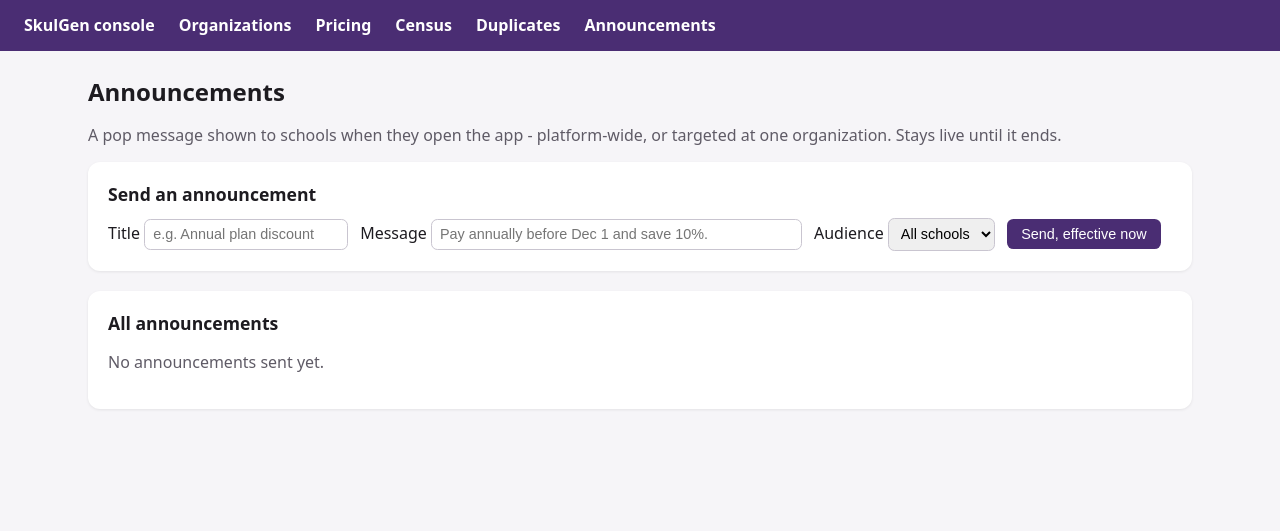
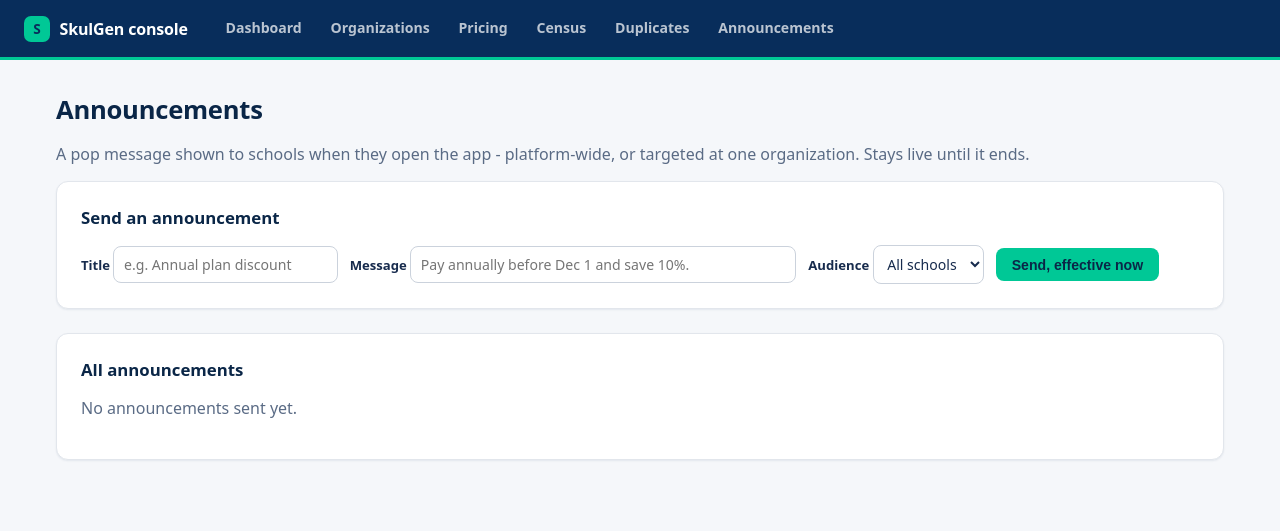
Before and after one commit to Bkzazzau1/schoolOS_backend, a Django app: template apps/console/templates/console/announcements.html in a window 1280 px wide. Shown: the top 531 px of the page. Run offline with Django 5.2, Linux system fonts and the light colour scheme; the template is opened without the code that fills it, so the values that code supplies are empty.

Commit message:
Give the platform console real SkulGen branding and a console.skulgen.com nginx block
Replaces the console's placeholder purple theme with the actual brand
palette (navy/teal), adds a real status-severity scale (serious vs
critical) with non-color-alone pills, a current-page nav indicator and
a sign-out link. Adds the nginx server block and docs for
console.skulgen.com, proxying to the same backend as admin.skulgen.com.

Co-Authored-By: Claude Sonnet 5 <noreply@anthropic.com>

```diff
--- a/apps/console/templates/console/base.html
+++ b/apps/console/templates/console/base.html
@@ -1,4 +1,4 @@
-<!doctype html>
+{% load console_extras %}<!doctype html>
 <html lang="en">
 <head>
   <meta charset="utf-8">
@@ -7,66 +7,225 @@
   <meta name="robots" content="noindex">
   <title>{% block title %}SkulGen console{% endblock %}</title>
   <style>
-    :root { --ink: #1d1b20; --muted: #5f5b66; --line: #e3e0e8; --brand: #4a2d73; --bg: #f6f5f8; }
+    :root {
+      --navy: #082D5B;
+      --navy-ink: #0A2647;
+      --teal: #00C896;
+      --teal-strong: #00A87C;
+      --blue: #3B82F6;
+      --ink: #172B4D;
+      --muted: #5A6B85;
+      --line: #E2E6EC;
+      --bg: #F5F7FA;
+      --surface: #FFFFFF;
+      --ring: rgba(8, 45, 91, 0.08);
+      --good: #0ca30c;
+      --good-bg: #E3F7E3;
+      --warn: #B6790A;
+      --warn-bg: #FDF1D9;
+      --serious: #C24A1F;
+      --serious-bg: #FBE6DC;
+      --critical: #D03B3B;
+      --critical-bg: #FBE3E3;
+      --info: #2456A6;
+      --info-bg: #E5EEFB;
+    }
     * { box-sizing: border-box; }
-    body { font-family: system-ui, sans-serif; background: var(--bg); color: var(--ink); margin: 0; }
-    header { background: var(--brand); color: #fff; padding: .9rem 1.5rem; display: flex; align-items: center; gap: 1.5rem; }
-    header a { color: #fff; text-decoration: none; font-weight: 600; }
+    body {
+      font-family: system-ui, -apple-system, "Segoe UI", sans-serif;
+      background: var(--bg);
+      color: var(--ink);
+      margin: 0;
+      -webkit-font-smoothing: antialiased;
+    }
+    a { color: var(--teal-strong); }
+
+    header {
+      background: var(--navy);
+      color: #fff;
+      padding: 0 1.5rem;
+      display: flex;
+      align-items: center;
+      gap: .25rem;
+      height: 60px;
+      border-bottom: 3px solid var(--teal);
+    }
+    header .brand {
+      display: flex;
+      align-items: center;
+      gap: .6rem;
+      color: #fff;
+      text-decoration: none;
+      font-weight: 700;
+      letter-spacing: -.01em;
+      margin-right: 1.25rem;
+    }
+    header .brand .mark {
+      width: 26px;
+      height: 26px;
+      border-radius: 7px;
+      background: var(--teal);
+      color: var(--navy);
+      display: flex;
+      align-items: center;
+      justify-content: center;
+      font-weight: 800;
+      font-size: .85rem;
+    }
+    nav.main-nav { display: flex; align-items: stretch; height: 100%; gap: .1rem; }
+    nav.main-nav a {
+      color: rgba(255,255,255,.72);
+      text-decoration: none;
+      font-weight: 600;
+      font-size: .88rem;
+      display: flex;
+      align-items: center;
+      padding: 0 .85rem;
+      height: 100%;
+      border-bottom: 2px solid transparent;
+    }
+    nav.main-nav a:hover { color: #fff; }
+    nav.main-nav a.active { color: #fff; border-bottom-color: var(--teal); }
     header .spacer { flex: 1; }
-    header .who { color: #e4dbf1; font-size: .9rem; }
-    main { max-width: 72rem; margin: 0 auto; padding: 1.5rem; }
-    .card { background: #fff; border-radius: .75rem; padding: 1.25rem; box-shadow: 0 1px 3px rgba(0,0,0,.08); margin-bottom: 1.25rem; }
-    h1 { font-size: 1.5rem; margin: 0 0 1rem; }
-    h2 { font-size: 1.1rem; margin: 0 0 .75rem; }
+    header .who {
+      display: flex;
+      align-items: center;
+      gap: .75rem;
+      color: rgba(255,255,255,.85);
+      font-size: .85rem;
+    }
+    header .who a { color: rgba(255,255,255,.6); font-weight: 600; }
+    header .who a:hover { color: #fff; }
+
+    main { max-width: 76rem; margin: 0 auto; padding: 2rem 1.5rem 3rem; }
+    .page-head { display: flex; align-items: baseline; justify-content: space-between; gap: 1rem; margin-bottom: 1.5rem; flex-wrap: wrap; }
+
+    h1 { font-size: 1.6rem; font-weight: 800; letter-spacing: -.01em; margin: 0; color: var(--navy-ink); }
+    h2 { font-size: 1.05rem; font-weight: 700; margin: 0 0 1rem; color: var(--navy-ink); }
+    h3 { font-size: .85rem; margin: 0; }
+
+    .card {
+      background: var(--surface);
+      border: 1px solid var(--line);
+      border-radius: 12px;
+      padding: 1.5rem;
+      box-shadow: 0 1px 2px var(--ring);
+      margin-bottom: 1.5rem;
+    }
+    .card > h2:first-child { margin-top: 0; }
+
     table { width: 100%; border-collapse: collapse; }
-    th, td { text-align: left; padding: .55rem .6rem; border-bottom: 1px solid var(--line); font-size: .92rem; }
-    th { color: var(--muted); font-weight: 600; font-size: .8rem; text-transform: uppercase; letter-spacing: .02em; }
+    th, td { text-align: left; padding: .65rem .75rem; border-bottom: 1px solid var(--line); font-size: .88rem; }
+    th { color: var(--muted); font-weight: 700; font-size: .72rem; text-transform: uppercase; letter-spacing: .04em; }
+    tbody tr:hover { background: #FAFBFD; }
     tr:last-child td { border-bottom: none; }
-    a.row-link { color: var(--ink); text-decoration: none; }
-    a.row-link:hover { color: var(--brand); text-decoration: underline; }
+    a.row-link { color: var(--ink); text-decoration: none; font-weight: 600; }
+    a.row-link:hover { color: var(--teal-strong); text-decoration: underline; }
+
     .stat-grid { display: flex; flex-wrap: wrap; gap: 1rem; }
-    .stat { background: #fff; border-radius: .75rem; padding: 1rem 1.25rem; box-shadow: 0 1px 3px rgba(0,0,0,.08); min-width: 8rem; }
-    .stat .n { font-size: 1.6rem; font-weight: 700; }
-    .stat .label { color: var(--muted); font-size: .85rem; }
-    .pill { display: inline-block; padding: .15rem .55rem; border-radius: 999px; font-size: .78rem; font-weight: 600; }
-    .tone-good { background: #e3f3e6; color: #1e6b31; }
-    .tone-info { background: #e5eefb; color: #2456a6; }
-    .tone-warn { background: #fdf2da; color: #8a5a00; }
-    .tone-bad { background: #fdecea; color: #7a1c14; }
-    .tone-muted { background: #eee; color: var(--muted); }
+    .stat {
+      background: var(--surface);
+      border: 1px solid var(--line);
+      border-radius: 12px;
+      padding: 1rem 1.25rem;
+      min-width: 9rem;
+      flex: 1 1 9rem;
+    }
+    .stat .n { font-size: 1.65rem; font-weight: 800; color: var(--navy-ink); font-variant-numeric: proportional-nums; }
+    .stat .label { color: var(--muted); font-size: .82rem; margin-top: .15rem; }
+    .stat.hero { flex: 1 1 13rem; }
+    .stat.hero .n { font-size: 2.6rem; letter-spacing: -.02em; }
+
+    .pill {
+      display: inline-flex;
+      align-items: center;
+      gap: .35rem;
+      padding: .2rem .6rem;
+      border-radius: 999px;
+      font-size: .76rem;
+      font-weight: 700;
+    }
+    .pill::before { content: ""; width: 7px; height: 7px; border-radius: 50%; background: currentColor; flex-shrink: 0; }
+    .tone-good   { background: var(--good-bg);   color: var(--good); }
+    .tone-info   { background: var(--info-bg);   color: var(--info); }
+    .tone-warn   { background: var(--warn-bg);   color: var(--warn); }
+    .tone-serious{ background: var(--serious-bg);color: var(--serious); }
+    .tone-critical{background: var(--critical-bg);color: var(--critical); }
+    .tone-muted  { background: #EEF0F3; color: var(--muted); }
+
     .muted { color: var(--muted); }
     form.inline { display: inline; }
-    select, input[type=text] { padding: .4rem .5rem; border: 1px solid #c9c5d0; border-radius: .4rem; font-size: .9rem; }
-    button, .button { padding: .45rem .9rem; font-size: .9rem; background: var(--brand); color: #fff; border: 0;
-      border-radius: .4rem; text-decoration: none; cursor: pointer; }
-    .button.secondary { background: #fff; color: var(--brand); border: 1px solid var(--brand); }
-    .messages { list-style: none; padding: 0; margin: 0 0 1rem; }
-    .messages li { background: #e3f3e6; color: #1e6b31; padding: .6rem .9rem; border-radius: .5rem; margin-bottom: .5rem; }
+    label { font-size: .82rem; font-weight: 600; color: var(--ink); }
+    select, input[type=text], input[type=number], textarea {
+      padding: .5rem .6rem;
+      border: 1px solid #CBD2DC;
+      border-radius: 8px;
+      font-size: .88rem;
+      font-family: inherit;
+      background: var(--surface);
+      color: var(--ink);
+    }
+    select:focus, input:focus, textarea:focus {
+      outline: 2px solid var(--teal);
+      outline-offset: 1px;
+      border-color: var(--teal-strong);
+    }
+    button, .button {
+      padding: .55rem 1rem;
+      font-size: .88rem;
+      font-weight: 700;
+      background: var(--teal);
+      color: var(--navy-ink);
+      border: 0;
+      border-radius: 8px;
+      text-decoration: none;
+      cursor: pointer;
+      display: inline-flex;
+      align-items: center;
+      gap: .4rem;
+    }
+    button:hover, .button:hover { background: var(--teal-strong); color: #fff; }
+    .button.secondary { background: var(--surface); color: var(--navy); border: 1px solid #CBD2DC; }
+    .button.secondary:hover { background: #F2F4F7; color: var(--navy); border-color: var(--navy); }
+    .button.danger { background: var(--critical-bg); color: var(--critical); }
+    .button.danger:hover { background: var(--critical); color: #fff; }
+
+    .messages { list-style: none; padding: 0; margin: 0 0 1.25rem; }
+    .messages li {
+      background: var(--good-bg); color: var(--good);
+      padding: .65rem 1rem; border-radius: 8px; margin-bottom: .5rem; font-weight: 600; font-size: .9rem;
+    }
     .action-row { display: flex; gap: .75rem; align-items: center; flex-wrap: wrap; margin-top: .5rem; }
-    .bar-chart { display: flex; align-items: flex-end; gap: 6px; height: 160px; margin-top: .5rem; border-bottom: 1px solid var(--line); }
+
+    .bar-chart { display: flex; align-items: flex-end; gap: 6px; height: 160px; margin-top: .75rem; border-bottom: 1px solid var(--line); }
     .bar-col { flex: 1; display: flex; flex-direction: column; align-items: center; justify-content: flex-end; height: 100%; }
-    .bar-col .bar { width: 100%; max-width: 24px; min-height: 2px; background: var(--brand); border-radius: 4px 4px 0 0; }
-    .bar-col .bar.bad { background: #7a1c14; }
+    .bar-col .bar { width: 100%; max-width: 24px; min-height: 2px; background: var(--teal); border-radius: 4px 4px 0 0; }
+    .bar-col .bar.bad { background: var(--critical); }
     .bar-col .bar-label { margin-top: .4rem; font-size: .68rem; color: var(--muted); white-space: nowrap; }
-    .chart-subtitle { font-size: .8rem; font-weight: 600; color: var(--muted); text-transform: uppercase; letter-spacing: .02em; margin: 0 0 .4rem; }
-    .currency-block + .currency-block { margin-top: 1.25rem; }
-    .hbar-row { display: flex; align-items: center; gap: .6rem; margin-top: .5rem; }
+    .chart-subtitle { font-size: .72rem; font-weight: 700; color: var(--muted); text-transform: uppercase; letter-spacing: .04em; margin: 0 0 .5rem; }
+    .currency-block + .currency-block { margin-top: 1.5rem; }
+    .hbar-row { display: flex; align-items: center; gap: .6rem; margin-top: .6rem; }
     .hbar-row .hbar-label { width: 9rem; flex-shrink: 0; font-size: .85rem; color: var(--ink); text-align: right; }
-    .hbar-row .hbar-track { flex: 1; }
-    .hbar-row .hbar { height: 20px; min-width: 2px; background: var(--brand); border-radius: 0 4px 4px 0; }
-    .hbar-row .hbar-value { flex-shrink: 0; min-width: 5rem; font-size: .85rem; color: var(--muted); white-space: nowrap; }
+    .hbar-row .hbar-track { flex: 1; background: #EEF0F3; border-radius: 4px; }
+    .hbar-row .hbar { height: 18px; min-width: 3px; background: var(--blue); border-radius: 4px; }
+    .hbar-row .hbar-value { flex-shrink: 0; min-width: 5rem; font-size: .85rem; color: var(--muted); font-weight: 600; white-space: nowrap; font-variant-numeric: tabular-nums; }
   </style>
 </head>
 <body>
 <header>
-  <a href="{% url 'console:dashboard' %}">SkulGen console</a>
-  <a href="{% url 'console:organizations' %}">Organizations</a>
-  <a href="{% url 'console:pricing' %}">Pricing</a>
-  <a href="{% url 'console:census_exceptions' %}">Census</a>
-  <a href="{% url 'console:duplicate_payments' %}">Duplicates</a>
-  <a href="{% url 'console:announcements' %}">Announcements</a>
+  <a class="brand" href="{% url 'console:dashboard' %}"><span class="mark">S</span> SkulGen console</a>
+  <nav class="main-nav">
+    <a class="{% nav_active 'dashboard' %}" href="{% url 'console:dashboard' %}">Dashboard</a>
+    <a class="{% nav_active 'organizations' 'organization_detail' 'school_discount' 'school_enterprise_agreement' %}" href="{% url 'console:organizations' %}">Organizations</a>
+    <a class="{% nav_active 'pricing' %}" href="{% url 'console:pricing' %}">Pricing</a>
+    <a class="{% nav_active 'census_exceptions' %}" href="{% url 'console:census_exceptions' %}">Census</a>
+    <a class="{% nav_active 'duplicate_payments' %}" href="{% url 'console:duplicate_payments' %}">Duplicates</a>
+    <a class="{% nav_active 'announcements' %}" href="{% url 'console:announcements' %}">Announcements</a>
+  </nav>
   <span class="spacer"></span>
-  {% if request.user.is_authenticated %}<span class="who">{{ request.user.email }}</span>{% endif %}
+  {% if request.user.is_authenticated %}
+    <span class="who">{{ request.user.email }} <a href="{% url 'admin:logout' %}">Sign out</a></span>
+  {% endif %}
 </header>
 <main>
   {% if messages %}
--- a/apps/console/templates/console/dashboard.html
+++ b/apps/console/templates/console/dashboard.html
@@ -2,11 +2,11 @@
 {% load console_extras %}
 {% block title %}SkulGen console{% endblock %}
 {% block content %}
-<h1>Platform overview</h1>
+<div class="page-head"><h1>Platform overview</h1></div>
 
 <div class="stat-grid">
-  <div class="stat"><div class="n">{{ total_organizations }}</div><div class="label">Organizations</div></div>
-  <div class="stat"><div class="n">{{ total_schools }}</div><div class="label">Schools</div></div>
+  <div class="stat hero"><div class="n">{{ total_organizations }}</div><div class="label">Organizations</div></div>
+  <div class="stat hero"><div class="n">{{ total_schools }}</div><div class="label">Schools</div></div>
 </div>
 
 <div class="card" style="margin-top: 1.25rem;">
--- a/apps/console/templatetags/console_extras.py
+++ b/apps/console/templatetags/console_extras.py
@@ -17,8 +17,8 @@ _STATUS_TONE = {
     "active": "tone-good",
     "past_due": "tone-warn",
     "grace": "tone-warn",
-    "restricted": "tone-bad",
-    "suspended": "tone-bad",
+    "restricted": "tone-serious",
+    "suspended": "tone-critical",
     "cancelled": "tone-muted",
     "open": "tone-info",
     "frozen": "tone-good",
@@ -30,3 +30,12 @@ _STATUS_TONE = {
 @register.filter
 def status_tone(status):
     return _STATUS_TONE.get(status, "tone-muted")
+
+
+@register.simple_tag(takes_context=True)
+def nav_active(context, *url_names):
+    """"active" when the current view's URL name is one of url_names - lets the
+    nav bar show which section an operator is in, including a detail page
+    (e.g. a school's discount page) nested under a top-level tab."""
+    match = context.get("request") and context["request"].resolver_match
+    return "active" if match and match.url_name in url_names else ""
```
Also changed, not shown: deploy/README.md, 1 other file.
